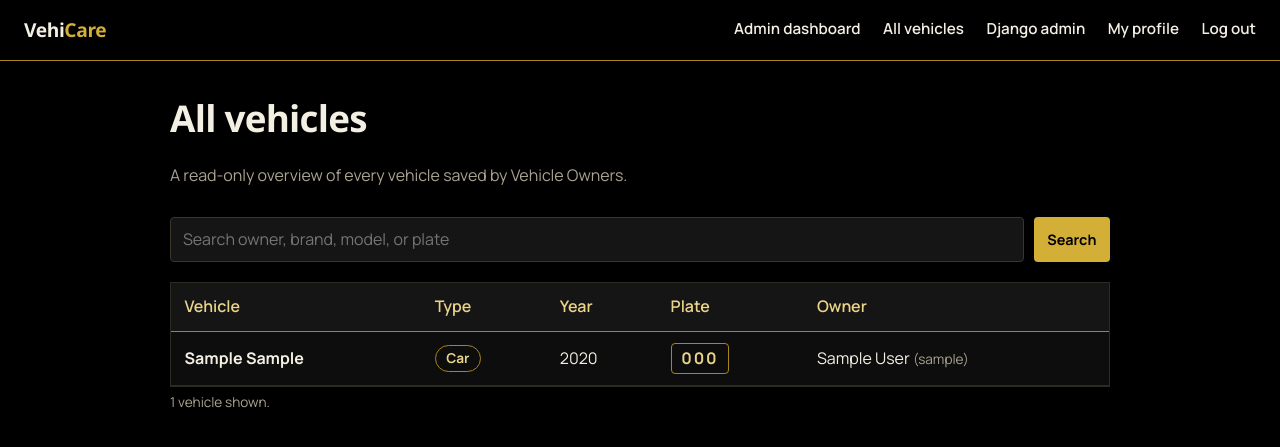
After one commit to ZienZen/ViheCare-Reys-Derk-G06, a Django app: page /vehicles/all/ in a window 1280 px wide. The commit adds this page. Shown: the top 447 px of the page. Run offline with Django 5.2, Linux system fonts and the light colour scheme; a user stored in the database is signed in; tables that the repository leaves empty hold one stand-in row (values such as "Sample post"); some web fonts are replaced.

Commit message:
Add vehicle CRUD templates and navigation

```diff
--- a/templates/_topbar.html
+++ b/templates/_topbar.html
@@ -8,9 +8,11 @@
     {% if user.is_authenticated %}
       {% if user.profile.role == 'ADMIN' %}
         <a href="{% url 'dashboard:admin' %}">Admin dashboard</a>
+        <a href="{% url 'vehicles:admin_list' %}">All vehicles</a>
         <a href="{% url 'admin:index' %}">Django admin</a>
       {% else %}
         <a href="{% url 'dashboard:owner' %}">My dashboard</a>
+        <a href="{% url 'vehicles:list' %}">My vehicles</a>
       {% endif %}
       <a href="{% url 'accounts:profile' %}">My profile</a>
       <form method="post" action="{% url 'accounts:logout' %}">
--- a/templates/base.html
+++ b/templates/base.html
@@ -96,6 +96,42 @@
     .btn:hover { background: var(--gold-soft); color: var(--black); }
     .btn.ghost { background: transparent; color: var(--gold); border: 1px solid var(--gold); }
     .btn.ghost:hover { background: var(--gold); color: var(--black); }
+
+    .field select, .field input[type=number] {
+      width: 100%; padding: .7rem .8rem; font: inherit; color: var(--ivory);
+      background: var(--panel); border: 1px solid #3a362a; border-radius: 4px;
+    }
+    .field select:focus, .field input[type=number]:focus { border-color: var(--gold); }
+    .field select option { background: var(--panel); color: var(--ivory); }
+    .field input::placeholder { color: #6f6a5a; }
+
+    .btn.small { padding: .4rem .85rem; font-size: .9rem; }
+    .btn.danger { background: #c0392b; color: #fff; }
+    .btn.danger:hover { background: #d64533; color: #fff; }
+    .btn.ghost.danger-ghost { color: #ff9b8f; border-color: #8f3a30; }
+    .btn.ghost.danger-ghost:hover { background: #8f3a30; color: #fff; }
+    .actions-row { display: flex; gap: .6rem; flex-wrap: wrap; align-items: center; }
+    .page-head { display: flex; justify-content: space-between; align-items: flex-end; gap: 1rem; flex-wrap: wrap; margin-bottom: 1.5rem; }
+    .page-head h1 { margin: 0; }
+    .filters { display: flex; gap: .6rem; flex-wrap: wrap; margin-bottom: 1.25rem; }
+    .filters input, .filters select {
+      font: inherit; color: var(--ivory); background: var(--panel); border: 1px solid #3a362a;
+      border-radius: 4px; padding: .55rem .75rem;
+    }
+    .filters input[type=search] { flex: 1 1 220px; }
+    .plate {
+      display: inline-block; font-weight: 700; letter-spacing: .12em; text-transform: uppercase;
+      border: 1px solid var(--gold-deep); background: var(--coal); color: var(--gold-soft);
+      padding: .1rem .6rem; border-radius: 4px; white-space: nowrap;
+    }
+    .empty { border: 1px dashed var(--gold-deep); padding: 2.5rem 1.5rem; text-align: center; }
+    .empty h2 { color: var(--ivory); font-size: 1.3rem; }
+    .empty p { color: var(--muted); max-width: 44ch; margin: 0 auto 1.4rem; }
+    .confirm { max-width: 560px; border-left: 4px solid #d64533; padding: .25rem 0 .25rem 1.25rem; }
+    td.row-actions { white-space: nowrap; }
+    td.row-actions a { margin-right: .9rem; font-weight: 600; }
+    td.row-actions a.del { color: #ff9b8f; }
+    .count-note { color: var(--muted); font-size: .9rem; margin: -.75rem 0 1rem; }
 
     /* Auth pages */
     .auth { display: grid; grid-template-columns: minmax(0, 5fr) minmax(0, 6fr); min-height: 100vh; }
--- /dev/null
+++ b/templates/vehicles/admin_list.html
@@ -0,0 +1,37 @@
+{% extends 'base.html' %}
+{% block title %}All vehicles · VehiCare{% endblock %}
+{% block content %}
+<div class="page-head"><h1>All vehicles</h1></div>
+<p class="lead">A read-only overview of every vehicle saved by Vehicle Owners.</p>
+
+<form method="get" class="filters" role="search">
+  <input type="search" name="q" value="{{ q }}" placeholder="Search owner, brand, model, or plate" aria-label="Search vehicles">
+  <button type="submit" class="btn small">Search</button>
+  {% if q %}<a class="btn small ghost" href="{% url 'vehicles:admin_list' %}">Clear</a>{% endif %}
+</form>
+
+{% if vehicles %}
+<div class="table-scroll">
+  <table>
+    <thead><tr><th>Vehicle</th><th>Type</th><th>Year</th><th>Plate</th><th>Owner</th></tr></thead>
+    <tbody>
+      {% for v in vehicles %}
+      <tr>
+        <td><b>{{ v.brand }} {{ v.model }}</b></td>
+        <td><span class="tag">{{ v.get_vehicle_type_display }}</span></td>
+        <td>{{ v.year }}</td>
+        <td><span class="plate">{{ v.plate_number }}</span></td>
+        <td>{{ v.user.profile.full_name|default:v.user.username }} <span class="help">({{ v.user.username }})</span></td>
+      </tr>
+      {% endfor %}
+    </tbody>
+  </table>
+</div>
+<p class="help">{{ vehicles|length }} vehicle{{ vehicles|length|pluralize }} shown.</p>
+{% else %}
+<div class="empty">
+  <h2>{% if q %}No matches{% else %}No vehicles saved yet{% endif %}</h2>
+  <p>{% if q %}Try a different search word.{% else %}Vehicles appear here once owners add them.{% endif %}</p>
+</div>
+{% endif %}
+{% endblock %}
```
Also changed, not shown: templates/vehicles/confirm_delete.html (added, +17 -0 lines), templates/vehicles/detail.html (added, +25 -0 lines), templates/vehicles/form.html (added, +13 -0 lines), templates/vehicles/list.html (added, +60 -0 lines).
